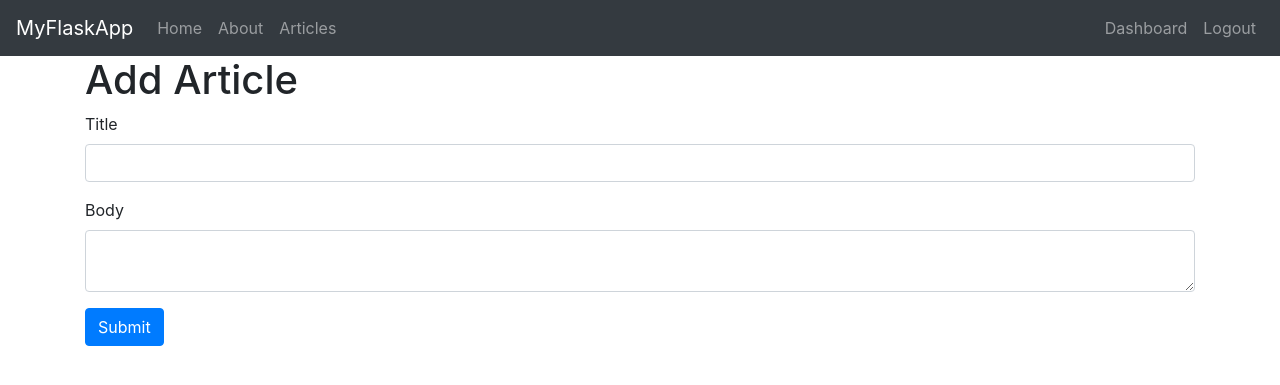
After one commit to jsebastian29/AddArticlesCRUD, a Flask app: page /add_article in a window 1280 px wide. The commit adds this page. Shown: the top 385 px of the page. Run offline with Flask 2, Linux system fonts and the light colour scheme; the visitor is signed in with stand-in values (Sample User, id 1); some libraries are stand-ins or nearby versions.

Commit message:
create and show articles completed

```diff
--- a/app.py
+++ b/app.py
@@ -1,5 +1,5 @@
 from flask import Flask, render_template, flash, redirect, url_for, session, request, logging
-from data import articles
+# from data import articles
 from flask_mysqldb import MySQL
 from wtforms import Form, StringField, TextAreaField, PasswordField, validators
 from passlib.hash import sha256_crypt
@@ -16,7 +16,7 @@ app.config['MYSQL_CURSORCLASS'] = 'DictCursor'
 # init MySQL
 mysql = MySQL(app)
 
-lst_articles = articles()
+# lst_articles = articles()
 
 # Index
 @app.route('/')
@@ -31,12 +31,38 @@ def about():
 # Articles
 @app.route('/articles')
 def all_articles():
-    return render_template('articles.html', articles = lst_articles)
+    # Create Cursor
+    cur = mysql.connection.cursor()
+
+    # Get All Articles
+    result = cur.execute("SELECT * FROM articles")
+
+    articles = cur.fetchall()
+
+    # Close Connection
+    cur.close()
+
+    if result > 0:
+        return render_template('articles.html', articles=articles)
+    else:
+        msg = 'No Articles Found'
+        return render_template('articles.html', msg=msg)
 
 # Single Article
 @app.route('/article/<string:id>')
 def get_article(id):
-    return render_template('article.html', id = id)
+    # Create Cursor
+    cur = mysql.connection.cursor()
+
+    # Get Article by Id
+    result = cur.execute("SELECT * FROM articles WHERE id = %s", [id])
+
+    article = cur.fetchone()
+
+    # Close Connection
+    cur.close()
+
+    return render_template('article.html', article=article)
 
 # Register Form Class
 class RegisterForm(Form):
@@ -89,7 +115,7 @@ def login():
        cur = mysql.connection.cursor()
 
        # Get user by username
-       result = cur.execute('SELECT * FROM users WHERE username = %s', [username])
+       result = cur.execute("SELECT * FROM users WHERE username = %s", [username])
 
        if result > 0:
            # Get stored hash
@@ -129,6 +155,7 @@ def is_logged_in(f):
 
 # User Logout
 @app.route('/logout')
+@is_logged_in
 def logout():
     session.clear()
     flash('You are now logged out', 'success')
@@ -138,7 +165,53 @@ def logout():
 @app.route('/dashboard')
 @is_logged_in
 def dashboard():
-    return render_template('dashboard.html')
+    # Create Cursor
+    cur = mysql.connection.cursor()
+
+    # Get All Articles
+    result = cur.execute("SELECT * FROM articles")
+
+    articles = cur.fetchall()
+
+    # Close Connection
+    cur.close()
+
+    if result > 0:
+        return render_template('dashboard.html', articles=articles)
+    else:
+        msg = 'No Articles Found'
+        return render_template('dashboard.html', msg=msg)
+
+# Article Form Class
+class ArticleForm(Form):
+    title = StringField('Title', [validators.Length(min=1, max=200)])
+    body = TextAreaField('Body', [validators.Length(min=30)])
+
+@app.route('/add_article', methods=['GET', 'POST'])
+@is_logged_in
+def add_article():
+    form = ArticleForm(request.form)
+    if request.method == 'POST' and form.validate():
+        title = form.title.data
+        body = form.body.data
+
+        # Create Cursor
+        cur = mysql.connection.cursor()
+
+        # Execute
+        cur.execute("INSERT INTO articles(title, body, author) VALUES(%s, %s, %s)", (title, body, session['username']))
+
+        # Commit to DB
+        mysql.connection.commit()
+
+        # Close Connection
+        cur.close()
+
+        flash('Article created', 'success')
+
+        return redirect(url_for('dashboard'))
+
+    return  render_template('add_article.html', form=form)
 
 if __name__ == '__main__':
     app.secret_key = 'secret123'
--- /dev/null
+++ b/templates/add_article.html
@@ -0,0 +1,15 @@
+{% extends 'layout.html' %}
+
+{% block body %}
+  <h1>Add Article</h1>
+  {% from "includes/_formhelpers.html" import render_field %}
+  <form method="POST">
+      <div class="form-group">
+          {{ render_field(form.title, class="form-control") }}
+      </div>
+      <div class="form-group">
+          {{ render_field(form.body, class="form-control", id="editor") }}
+      </div>
+      <p><input class="btn btn-primary" type="submit" value="Submit">
+  </form>
+{% endblock %}
--- a/templates/home.html
+++ b/templates/home.html
@@ -4,5 +4,9 @@
     <div class="jumbotron text-center">
         <h1>Welcome to FlaskApp</h1>
         <p class="lead">This application is built on the Python Flask Framework. It allows register articles in the DB</p>
+        {% if session.logged_in == NULL %}
+          <a href="/register" class="btn btn-primary btn-lg">Register</a>
+          <a href="/login" class="btn btn-success btn-lg">Login</a>
+        {% endif %}
     </div>
 {% endblock %}
--- a/templates/layout.html
+++ b/templates/layout.html
@@ -11,6 +11,10 @@
                 {% block body %}{% endblock %}
             </div>
             <script src="https://stackpath.bootstrapcdn.com/bootstrap/4.3.1/js/bootstrap.min.js"></script>
+            <script src="//cdn.ckeditor.com/4.13.0/standard/ckeditor.js"></script>
+            <script type="text/javascript">
+               CKEDITOR.replace('editor')
+            </script>
         </body>
     </head>
 </html>
```
Also changed, not shown: templates/article.html (+6 -1 lines), templates/dashboard.html (+22 -0 lines).
